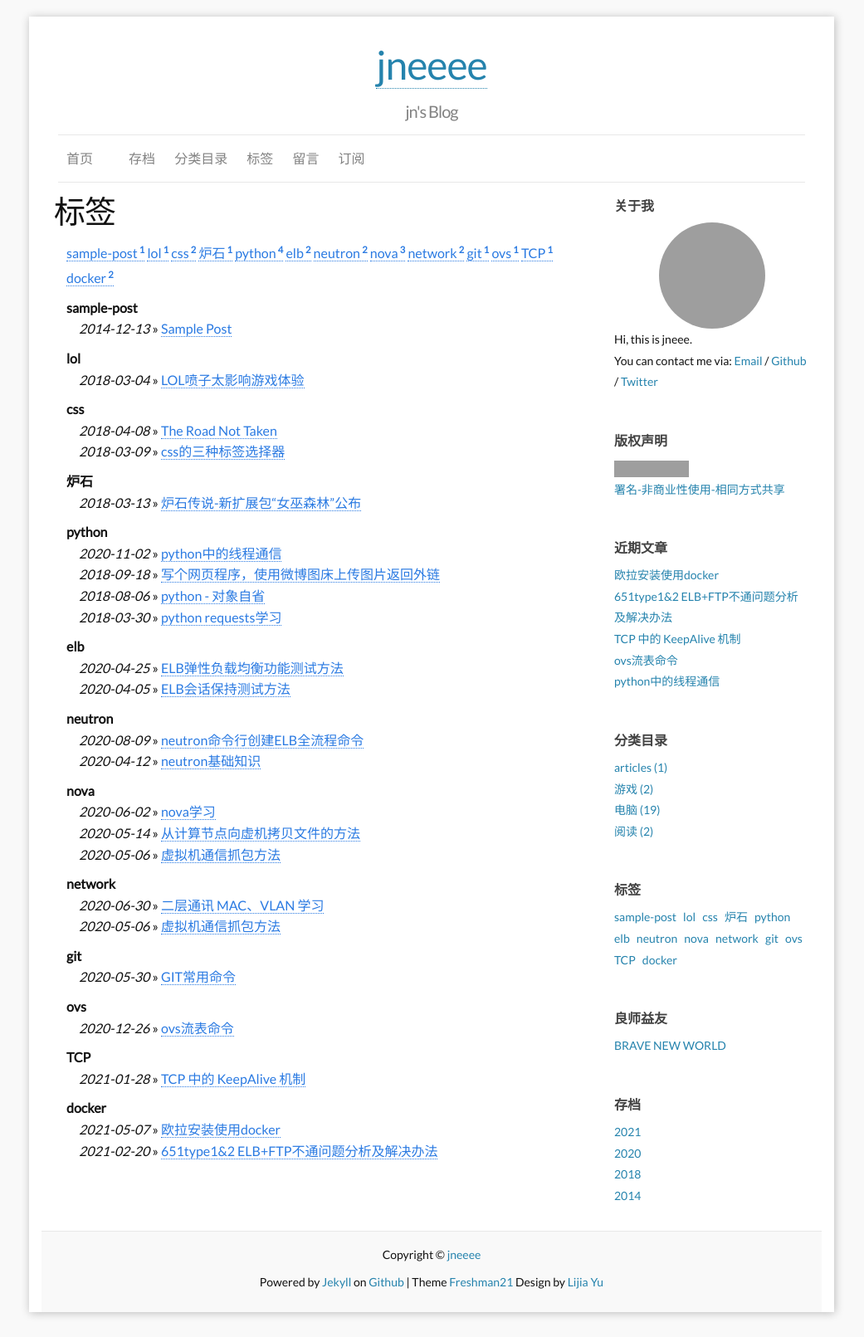
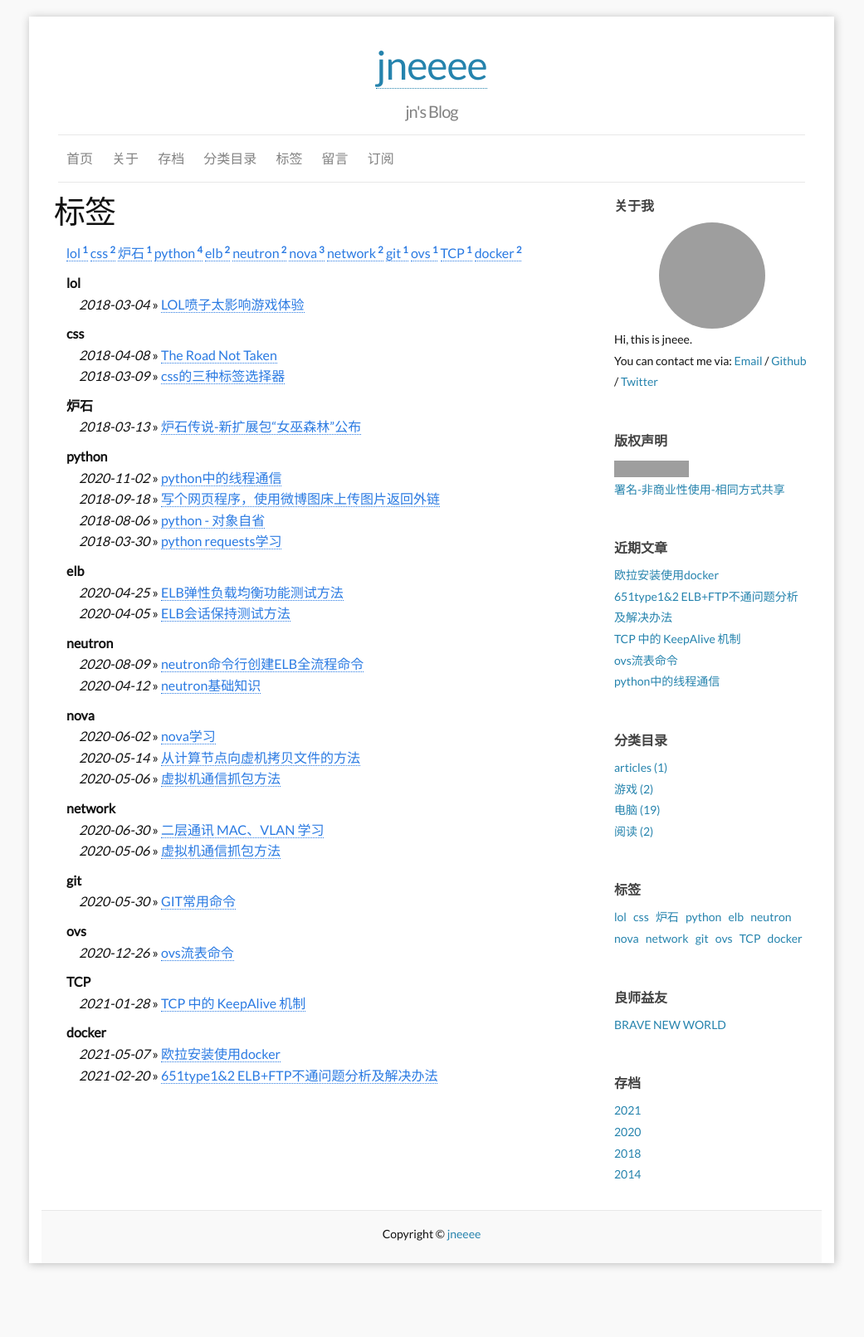
Before and after one commit to jneeee/jneeee.github.io, a Jekyll site: the page built from e_tags.md, in a window 1280 px wide. Shown: the whole page at 83% size, without its empty margins (120-1161 px from the left). Built offline with Jekyll 4.4.1, drawn with Linux system fonts in a browser that asks for light colours; after the commit the page ends 1552 px from its top, so only the background shows below that; grey boxes are pictures that could not be loaded.

Commit message:
修改baner

```diff
--- a/_includes/footer.html
+++ b/_includes/footer.html
@@ -1,9 +1,5 @@
 <footer class="site-footer">
 
   <p>Copyright &copy; <a href="{{ site.baseurl }}/">{{site.title}}</a></p>
-  <p>Powered by <a href="https://github.com/jekyll/jekyll">Jekyll</a>
-  on
-  <a href="https://github.com/">Github</a>
-  | Theme <a href="https://github.com/yulijia/freshman21/">Freshman21</a> Design by <a href="https://yulijia.net">Lijia Yu</a>
 
 </footer>
--- a/_posts/2014-12-13-simple-post.md
+++ b/_posts/2014-12-13-simple-post.md
@@ -3,7 +3,6 @@
 title: Sample Post
 excerpt: "Just about everything you'll need to style in the theme: headings, paragraphs, blockquotes, tables, code blocks, and more."
 categories: articles
-tags: [sample-post]
 comments: true
 ---
 
```
Also changed, not shown: b_about.md (+2 -13 lines).
